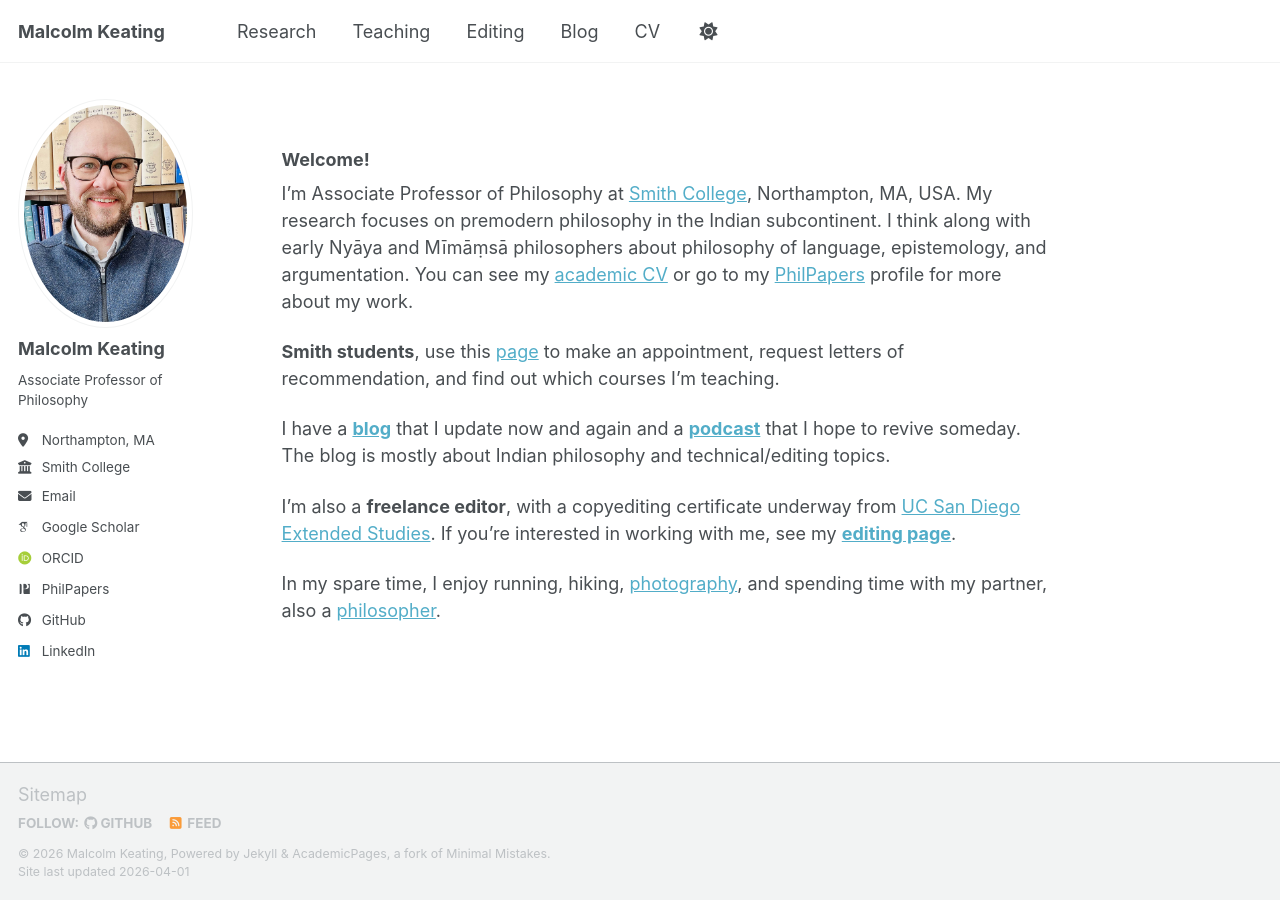
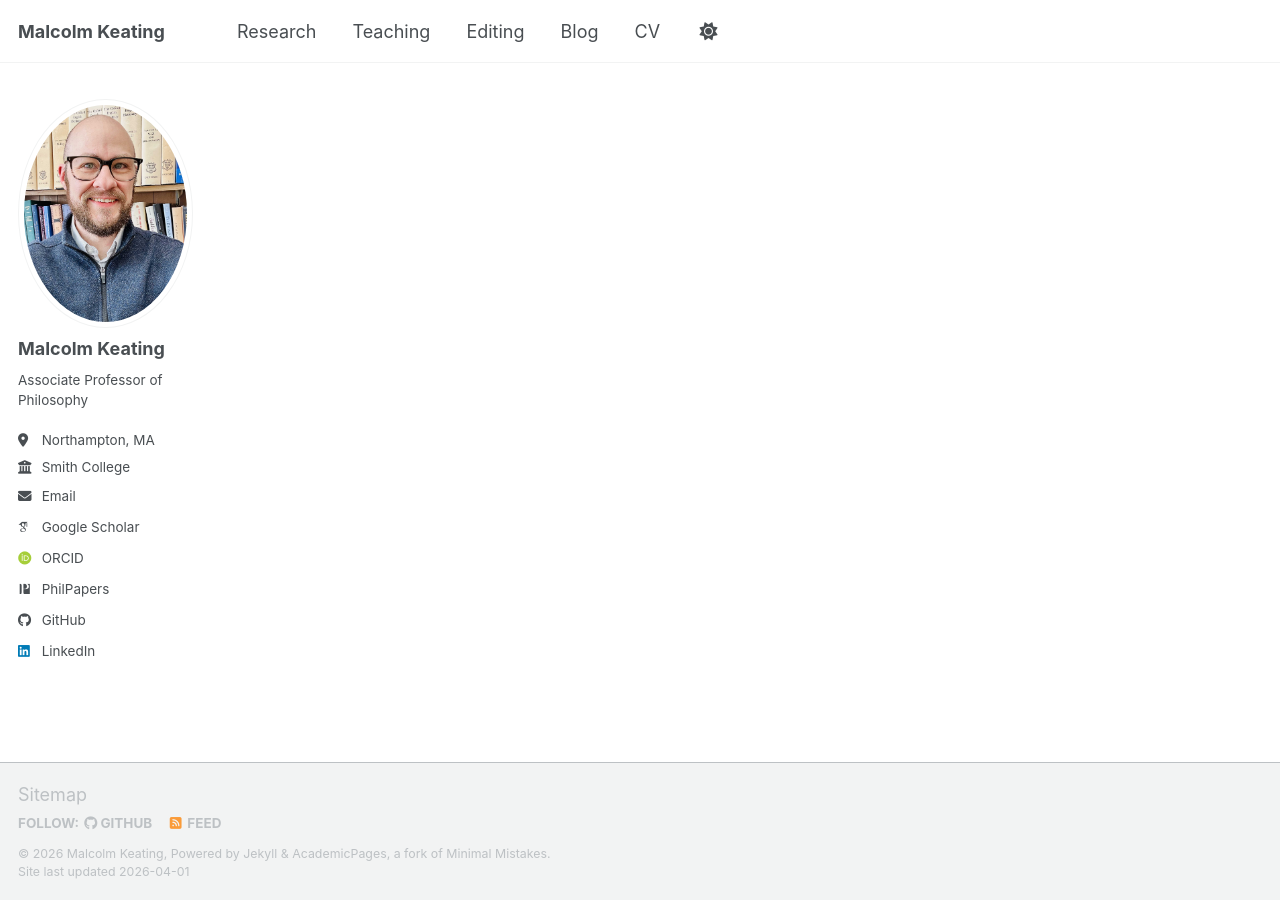
Before and after one commit to malcolmkeating/malcolmkeating.github.io, a Jekyll site: the page built from _pages/about.md, in a window 1280 px wide. Built offline with Jekyll 4.4.1, drawn with Linux system fonts in a browser that asks for light colours; some web fonts are replaced; a script bundle is joined from its source files by our own code; library files that are not in the unit come from our copies.

Commit message:
Update about.md

```diff
--- a/_pages/about.md
+++ b/_pages/about.md
@@ -6,14 +6,3 @@ redirect_from:
   - /about/
   - /about.html
 ---
-### Welcome! ###
-
-I'm Associate Professor of Philosophy at [Smith College](https://www.smith.edu/), Northampton, MA, USA. My research focuses on premodern philosophy in the Indian subcontinent. I think along with early Nyāya and Mīmāṃsā philosophers about philosophy of language, epistemology, and argumentation. You can see my [academic CV](https://malcolmkeating.github.io/cv/) or go to my [PhilPapers](https://philpeople.org/profiles/malcolm-keating) profile for more about my work.
-
-**Smith students**, use this [page](https://malcolmkeating.github.io/teaching/) to make an appointment, request letters of recommendation, and find out which courses I'm teaching.
-
-I have a **[blog](https://malcolmkeating.github.io/year-archive/)** that I update now and again and a **[podcast](https://malcolmkeating.github.io/podcasts/)** that I hope to revive someday. The blog is mostly about Indian philosophy and technical/editing topics.
-
-I'm also a **freelance editor**, with a copyediting certificate underway from [UC San Diego Extended Studies](https://extendedstudies.ucsd.edu/courses-certificates/writing/copyediting). If you're interested in working with me, see my **[editing page](https://malcolmkeating.github.io/editing/)**.
-
-In my spare time, I enjoy running, hiking, [photography](https://www.flickr.com/photos/c_malcolm/), and spending time with my partner, also a [philosopher](https://sites.google.com/site/laurapaceguerrero).
```
